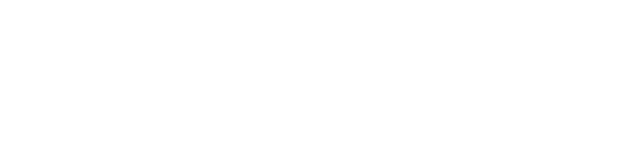
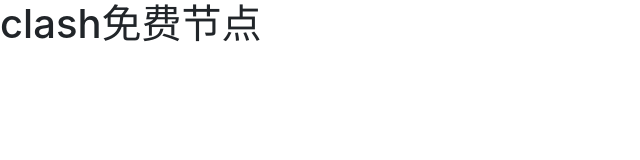
Before and after one commit to free-clashnode/free-clashnode.github.io, a plain HTML site: page index.html in a window 1280 px wide. Shown: the whole page, without its empty margins (0-640 px from the left). Drawn offline with nearby package versions, Linux system fonts and the light colour scheme.

Commit message:
Update index.html

```diff
--- a/index.html
+++ b/index.html
@@ -7,3 +7,7 @@
     <!-- Bootstrap CSS -->
     <link href="/public/style/bootstrap.min.css" rel="stylesheet" />
   </head>
+  <body>
+    <h1>clash免费节点</h1>
+  </body>
+</html>
```
